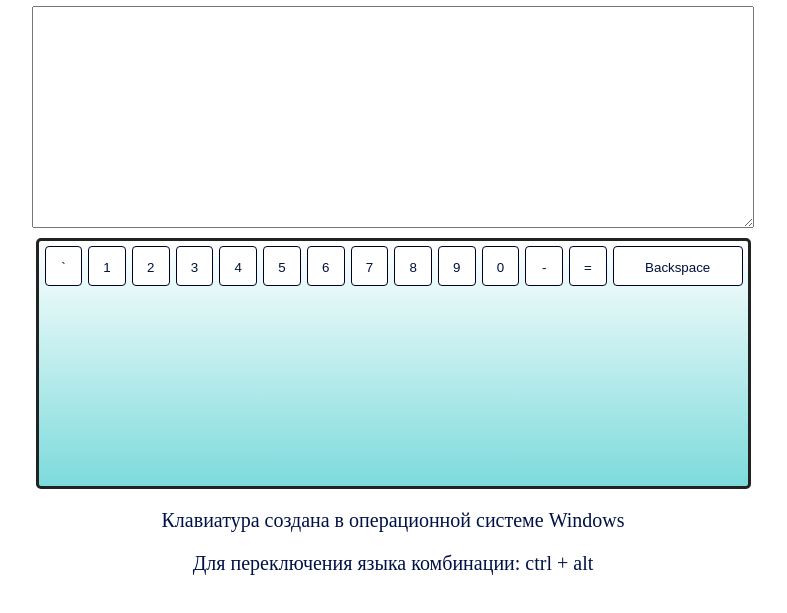
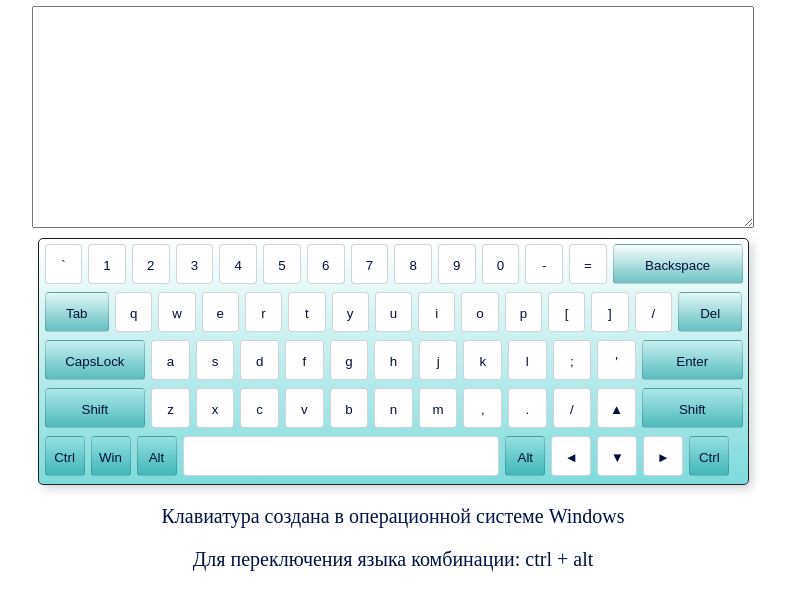
Before and after one commit to ElenaSukhina1/virtual-keyboard, a plain HTML site: page index.html in a window 1280 px wide. Shown: the part 95-708 px from the top of the page, without its empty margins (247-1034 px from the left). Drawn offline with Linux system fonts and the light colour scheme.

Commit message:
feat: add keyBoard design

```diff
--- a/index.js
+++ b/index.js
@@ -1,6 +1,9 @@
 const keybordSection = document.querySelector('.key-section')
 const firstArr = ['`', '1', '2', '3', '4', '5', '6', '7', '8', '9', '0', '-', '=', 'Backspace']
-
+const secondArr = ['Tab', 'q', 'w', 'e', 'r', 't', 'y', 'u', 'i', 'o', 'p', '[', ']', '/', 'Del']
+const thirdArr = ['CapsLock', 'a', 's', 'd', 'f', 'g', 'h', 'j', 'k', 'l', ';', '′', 'Enter']
+const fourArr = ['Shift', 'z', 'x', 'c', 'v', 'b', 'n', 'm', ',', '.', '/', '▲', 'Shift']
+const fiveArr = ['Ctrl', 'Win', 'Alt', ' ', 'Alt', '◄', '▼', '►', 'Ctrl']
 
 function createKeyBlock (){
 for(let i = 0; i < 5; i++){
@@ -13,16 +16,98 @@ for(let i = 0; i < 5; i++){
 
 createKeyBlock ()
 
-function createKeyButton1 (){
-    firstArr.forEach(value =>{
-        let firstKeyBlock = document.querySelectorAll('.key-block')[0]
-        let keyButton1 = document.createElement('button')
-        firstKeyBlock.appendChild(keyButton1)
-        keyButton1.classList.add('button')
-        keyButton1.textContent = value
-        if(keyButton1.textContent === 'Backspace'){
-            keyButton1.classList.add('backspace')
+// function createKeyButton1 (){
+//     firstArr.forEach(value =>{
+//         let firstKeyBlock = document.querySelectorAll('.key-block')[0]
+//         let keyButton1 = document.createElement('button')
+//         firstKeyBlock.appendChild(keyButton1)
+//         keyButton1.classList.add('button')
+//         keyButton1.textContent = value
+//         if(keyButton1.textContent === 'Backspace'){
+//             keyButton1.classList.add('backspace')
+//         }
+//     })
+// }
+// createKeyButton1 ()
+console.log(document.querySelectorAll('.key-block'))
+const keyBloks = document.querySelectorAll('.key-block')
+const keyBloksArr = Array.from(keyBloks)
+console.log(keyBloksArr)
+function createKeyButtons(){
+    keyBloksArr.forEach((value, index) => {
+        firstArr.forEach(elem => {
+           if(index === 0){
+            let keyButton1 = document.createElement('button')
+            value.appendChild(keyButton1)
+            keyButton1.classList.add('button')
+            keyButton1.textContent = elem
+            if(keyButton1.textContent === 'Backspace'){
+                keyButton1.classList.add('backspace')
+            }
+            }
+        })
+        secondArr.forEach(elem => {
+            if(index === 1){
+            let keyButton1 = document.createElement('button')
+            value.appendChild(keyButton1)
+            keyButton1.classList.add('button')
+            keyButton1.textContent = elem
+            if(keyButton1.textContent === 'Tab' || keyButton1.textContent === 'Del'){
+                keyButton1.classList.add('tab')
+            }
+            }
+        })
+        thirdArr.forEach(elem => {
+            if(index === 2){
+            let keyButton1 = document.createElement('button')
+            value.appendChild(keyButton1)
+            keyButton1.classList.add('button')
+            keyButton1.textContent = elem
+            if(keyButton1.textContent === 'CapsLock' || keyButton1.textContent === 'Enter'){
+                keyButton1.classList.add('caps')
+            }
+            }
+        })
+        fourArr.forEach(elem => {
+            if(index === 3){
+            let keyButton1 = document.createElement('button')
+            value.appendChild(keyButton1)
+            keyButton1.classList.add('button')
+            keyButton1.textContent = elem
+            if(keyButton1.textContent === 'Shift'){
+                keyButton1.classList.add('caps')
+            }
+            }
+        })
+        fiveArr.forEach(elem => {
+            if(index === 4){
+            let keyButton1 = document.createElement('button')
+            value.appendChild(keyButton1)
+            keyButton1.classList.add('button')
+            keyButton1.textContent = elem
+            if(keyButton1.textContent === ' '){
+                keyButton1.classList.add('space')
+            }
+            if(keyButton1.textContent === 'Ctrl' || keyButton1.textContent === 'Win' || keyButton1.textContent === 'Alt'){
+                keyButton1.classList.add('ctrl')
+            }
+            }
+        })
+    })
+}
+createKeyButtons()
+
+
+document.addEventListener('keydown', function(event) {
+    let buttonsArr = Array.from(document.querySelectorAll('button'))
+    console.log(event.key)
+    buttonsArr.forEach(value=>{
+        value.classList.remove('active')
+        if(value.textContent === event.key){
+            value.classList.add('active')
+
         }
     })
-}
-createKeyButton1 ()
+
+
+  });
--- a/style.scss
+++ b/style.scss
@@ -22,7 +22,8 @@
   padding-bottom: 0;
   background: rgb(34,193,195);
   background: linear-gradient(0deg, rgba(34,193,195,0.5869806540780375) 0%, rgba(3,255,162,0) 100%);
-    border: 3px solid #222222;
+  border: 0.5px solid #222222;
+  box-shadow: 4px 4px 8px 0px rgba(34, 60, 80, 0.2);
   border-radius: 5px;
 }
 
@@ -52,16 +53,50 @@ background: linear-gradient(0deg, rgba(34,193,195,0.5869806540780375) 0%, rgba(3
   color: #02103a;
   background: #ffffff;
   border-radius: 4px;
-    border: 1px solid rgb(0, 1, 43);
+  border: 1px solid rgba(0, 1, 43, 0.176);
   cursor: pointer;
   user-select: none;
-    transition: border-radius 0.3s, background-color 0.3s;
+
     &:hover{
       box-shadow: 4px 4px 8px 0px rgba(34, 60, 80, 0.2);
+      background: rgb(110,108,158);
+      background: linear-gradient(90deg, rgba(110,108,158,1) 0%, rgba(19,67,181,0.6289974608007265) 53%);
     }
+    &:active{
+      border-radius: 40%;
+      background: #0aad94;
+    }
+}
+
+.active{
+  border-radius: 40%;
+  background: #0aad94;
 }
 
 
 .backspace{
   width: 20%;
+  background: rgb(27,157,159);
+  background: linear-gradient(0deg, rgba(27,157,159,0.5869806540780375) 0%, rgba(0,73,184,0) 100%);
 }
+
+.tab{
+  width: 10%;
+  background: rgb(27,157,159);
+  background: linear-gradient(0deg, rgba(27,157,159,0.5869806540780375) 0%, rgba(0,73,184,0) 100%);
+}
+
+.caps{
+  width: 15%;
+  background: rgb(27,157,159);
+  background: linear-gradient(0deg, rgba(27,157,159,0.5869806540780375) 0%, rgba(0,73,184,0) 100%);
+}
+
+.space{
+  width: 45%;
+}
+
+.ctrl{
+  background: rgb(27,157,159);
+  background: linear-gradient(0deg, rgba(27,157,159,0.5869806540780375) 0%, rgba(0,73,184,0) 100%);
+}
```
Also changed, not shown: style.css, 1 other file. Lines whose indentation alone changed are shown as unchanged.
